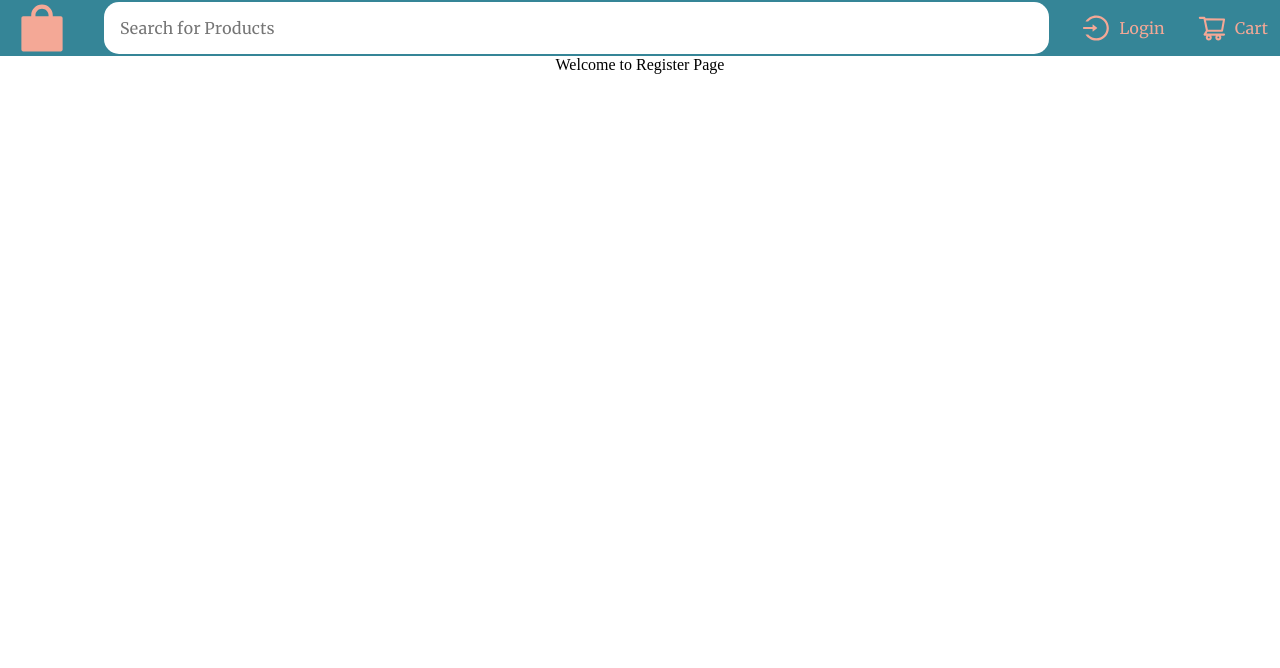
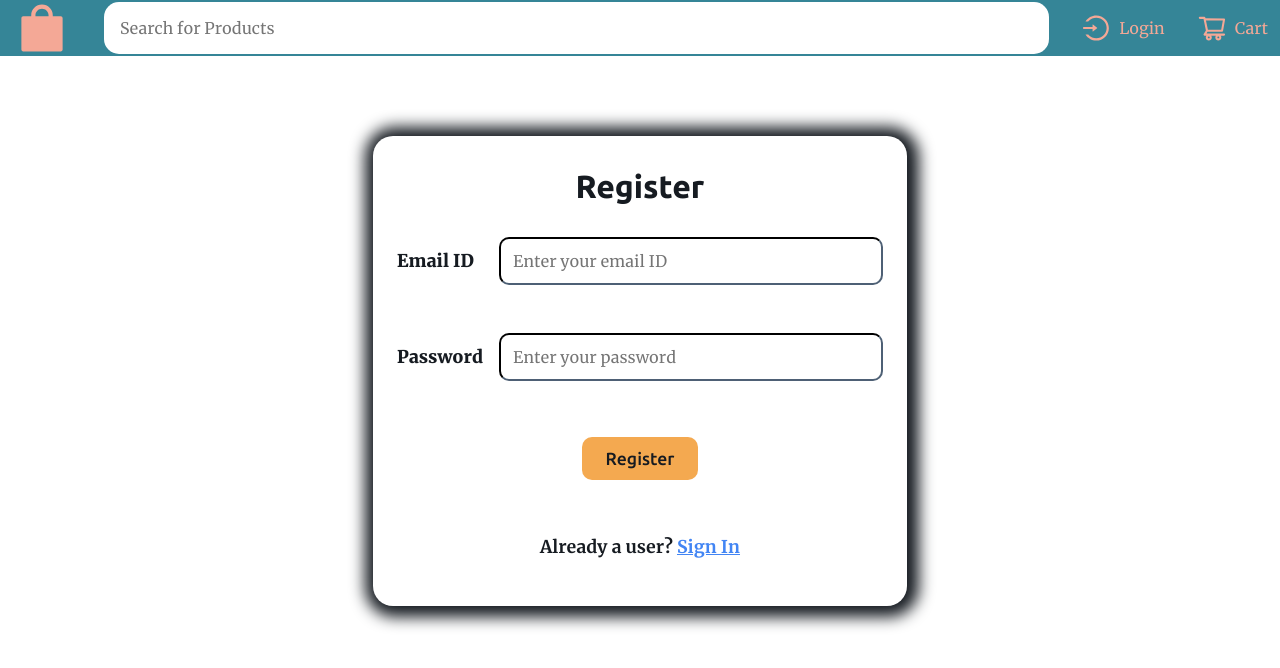
Before and after one commit to pras306/ecommerce-app, a React (Create React App) app: page /register in a window 1280 px wide. Shown: the top 668 px of the page. Built offline with nearby package versions, Linux system fonts and the light colour scheme; no server answers.

Commit message:
MODIFY Commit
- Updated Register component to handle new users creation

```diff
--- a/src/components/Register/Register.css
+++ b/src/components/Register/Register.css
@@ -0,0 +1,119 @@
+.app__register {
+    min-width: 40vw;
+    min-height: 50vh;
+    display: flex;
+    flex-direction: column;
+    align-items: center;
+    box-shadow: 2px 1px 15px 10px var(--color-black);
+    border-radius: 20px;
+    margin: 5rem;
+    padding: 1.5rem;
+    color: var(--color-black);
+}
+
+.app__register-title {
+    margin: 0.5rem 0;
+}
+
+.app__register-title h3 {
+    font-family: var(--ff-ubuntu-bold);
+    font-size: 2em;
+}
+
+.app__register-input {
+    margin: 1.5rem 0;
+    width: 100%;
+    display: flex;
+    align-items: center;
+    gap: 1rem;
+}
+
+.app__register-input label {
+    font-family: var(--ff-merriweather-black);
+    font-size: 1.1em;
+}
+
+.app__register-input input {
+    margin-left: auto;
+    min-width: 30vw;
+    padding: 0.75rem;
+    font-family: var(--ff-merriweather-regular);
+    font-size: 1em;
+    border-radius: 10px;
+    border-color: var(--color-black);
+}
+
+.app__register-input input:focus {
+    outline-color: var(--color-orange);
+}
+
+.app__register-btns {
+    display: flex;
+    justify-content: space-around;
+    align-items: center;
+    width: 100%;
+    margin: 2rem 0;
+}
+
+.app__register-btns button {
+    padding: 0.75rem 1.5rem;
+    font-family: var(--ff-ubuntu-medium);
+    font-size: 1.1em;
+    background: var(--color-orange);
+    color: var(--color-black);
+    border-radius: 10px;
+    border: none;
+    cursor: pointer;
+    transition: transform 0.4s ease-in;
+}
+
+.app__register-btns button:hover {
+    transform: scale(1.1);
+    background: var(--color-black);
+    color: var(--color-orange);
+}
+
+.app__register-footer {
+    margin: 1.5rem;
+    font-family: var(--ff-merriweather-bold);
+    font-size: 1.1em;
+}
+
+.app__register-footer a {
+    color: var(--color-blue);
+}
+
+@keyframes shaker {
+    25%{ transform: translateX(4px); background: var(--color-red); }
+    50%{ transform: translateX(-4px); background: var(--color-white); }
+    75%{ transform: translateX(4px); background: var(--color-red); }
+    100%{ transform: none; background: none; }
+}
+
+@media screen and (max-width: 400px) {
+    .app__register-input label {
+        font-size: 0.75em;
+    }
+
+    .app__register-input input {
+        font-size: 0.75em;
+    }
+
+    .app__register-btns button {
+        padding: 0.75rem;
+        font-size: 0.75em;
+    }
+
+    .app__register-btn svg {
+        width: 20px;
+        height: 20px;
+    }
+
+    .app__register-btn span {
+        font-size: 0.75em;
+    }
+
+    .app__register-footer {
+        font-size: 0.75em;
+    }
+}
--- a/src/components/Register/Register.js
+++ b/src/components/Register/Register.js
@@ -1,10 +1,87 @@
-import React from 'react';
+import React, { useState, useRef } from 'react';
+import { Link, useNavigate } from 'react-router-dom';
+import { createUserWithEmailAndPassword } from 'firebase/auth';
+import { useDispatch } from 'react-redux';
 
 import './Register.css';
+import { auth } from '../../api/firebase';
+import { signIn } from '../../features/User/UserSlice';
 
 const Register = () => {
+    const [email, setEmail] = useState('');
+    const [password, setPassword] = useState('');
+    const emailRef = useRef();
+    const passwordRef = useRef();
+    const dispatch = useDispatch();
+    const navigate = useNavigate();
+
+    const validateForm = () => {
+        let isValid = true;
+        if(!email || !(/^[a-zA-Z0-9-._%+]+@(?:[a-zA-Z0-9]+\.)+[A-Za-z]+$/.test(email))) {
+            setEmail('');
+            emailRef.current.placeholder = 'Invalid Email ID';
+            emailRef.current.style.animation = "shaker 1s ease forwards";
+            isValid =  false;
+        }
+
+        if(!password || password.length < 6) {
+            setPassword('');
+            passwordRef.current.placeholder = '6 characters Required';
+            passwordRef.current.style.animation = "shaker 1s ease forwards";
+            isValid =  false;
+        }
+
+        return isValid;
+    };
+
+    const handleRegister = () => {
+        if(!validateForm()) {
+            setTimeout(() => {
+                emailRef.current.style.animation = '';
+                emailRef.current.placeholder = 'Enter your email';
+                passwordRef.current.placeholder = 'Enter your password';
+                passwordRef.current.style.animation = "";
+            },1000);
+            return;
+        }
+
+        createUserWithEmailAndPassword(auth, email, password)
+        .then(result => {
+            let user = {
+                username: result.user.displayName,
+                email: result.user.email,
+                userId: result.user.uid
+            };
+
+            dispatch(signIn(user));
+            navigate('/');
+        })
+        .catch(error => {
+            alert(error.message);
+        });
+    };
+
     return (
-        <div>Welcome to Register Page</div>
+        <div className='app__register'>
+            <div className="app__register-title">
+                <h3>Register</h3>
+            </div>
+            <div className="app__register-input">
+                <label htmlFor='email'>Email ID</label>
+                <input name='email' type={'email'} placeholder='Enter your email ID' value={email} onChange={(e) => setEmail(e.target.value)} ref={emailRef} />
+            </div>
+            <div className="app__register-input">
+                <label htmlFor='password'>Password</label>
+                <input name='password' type={'password'} placeholder='Enter your password' value={password} onChange={(e) => setPassword(e.target.value)} ref={passwordRef} />
+            </div>
+            <div className="app__register-btns">
+                <button onClick={handleRegister}>Register</button>
+            </div>
+            <div className="app__register-footer">
+                <span>Already a user? </span>
+                <Link to={'/login'}>Sign In</Link>
+            </div>
+        </div>
     );
 };
 
```
